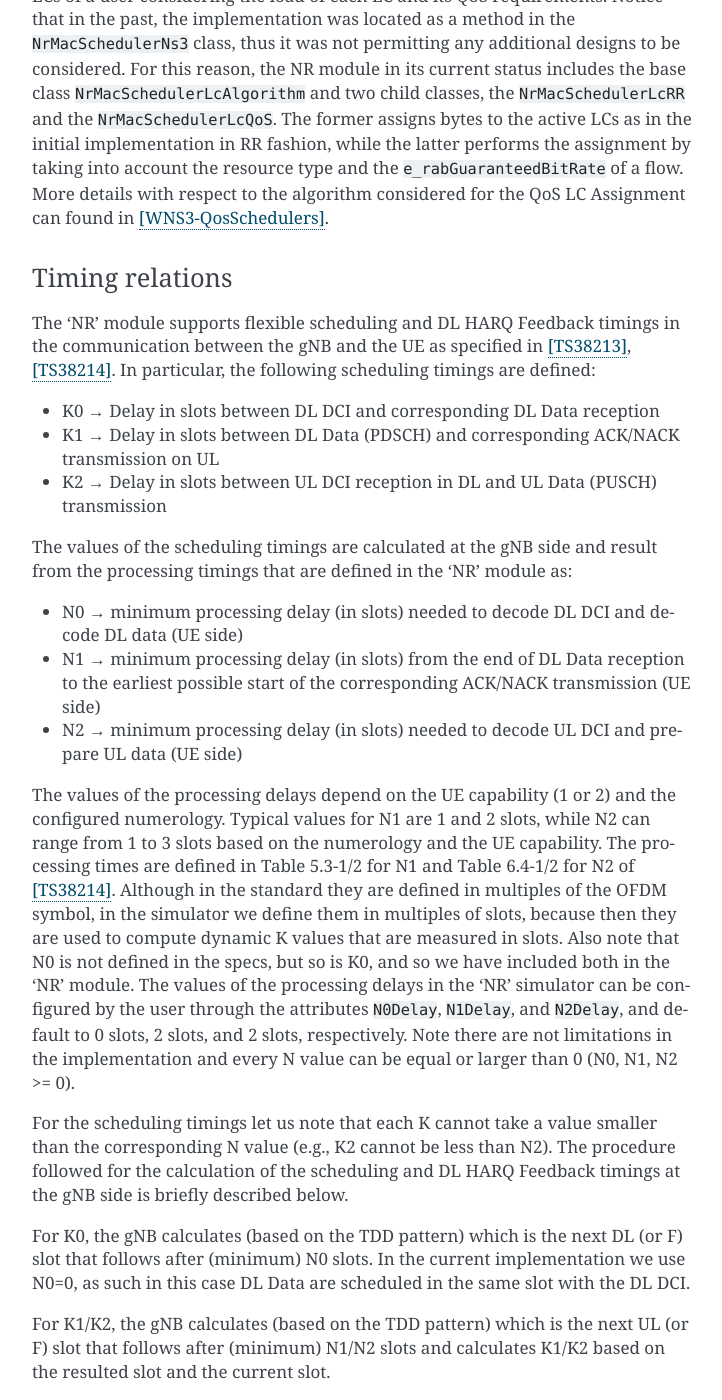
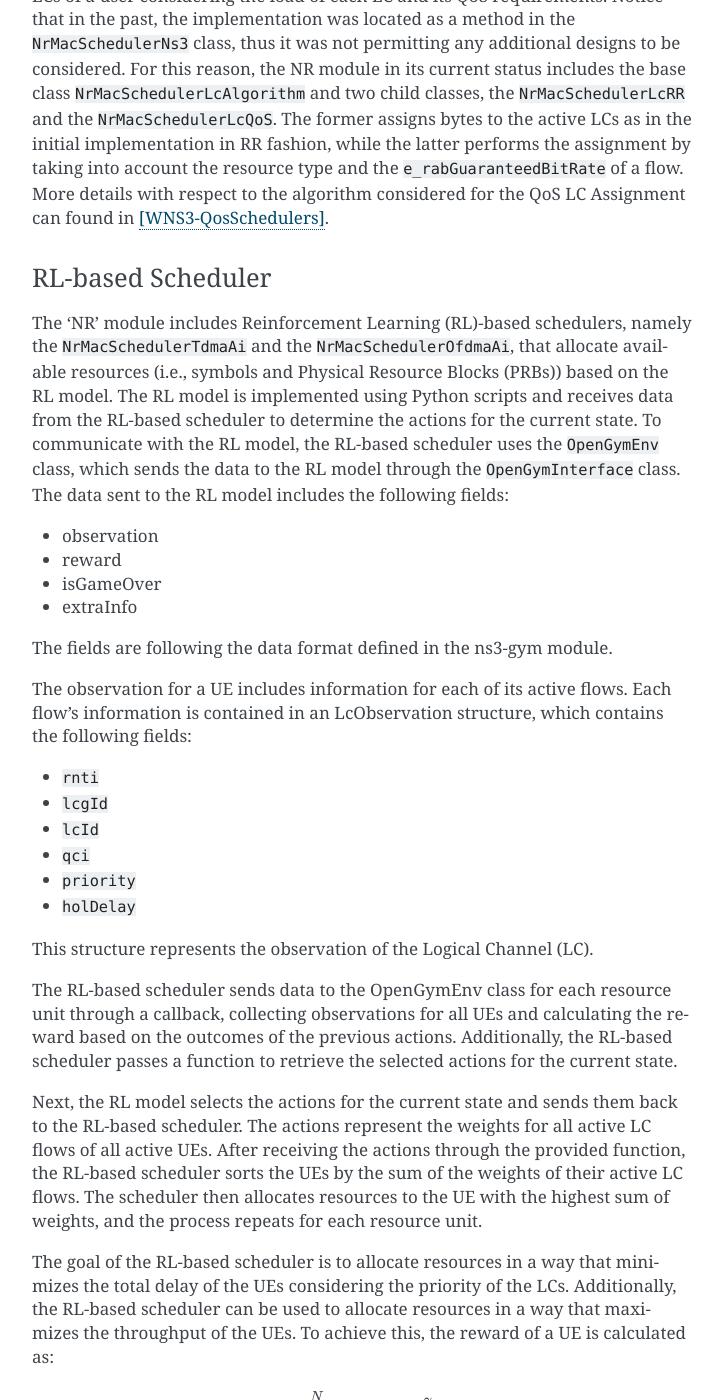
Before and after one commit to QiuYukang/5G-LENA, a Sphinx documentation site: the page built from doc/source/nr-module.rst, in a window 1280 px wide and 1400 px high, scrolled down 42551 px. Shown: the whole window, without its empty margins (388-1110 px from the left). Built offline with Sphinx 7.4.7, drawn with Linux system fonts in a browser that asks for light colours; formulas are drawn with MathJax 3; some of the changed text lies outside the part shown.

Commit message:
nr-module, readme: Add docs and setup guide for RL schedulers, tests, and examples

```diff
--- a/doc/source/nr-module.rst
+++ b/doc/source/nr-module.rst
@@ -1499,6 +1499,62 @@
 ``e_rabGuaranteedBitRate`` of a flow. More details with respect to the algorithm
 considered for the QoS LC Assignment can found in [WNS3-QosSchedulers]_.
 
+.. _RLScheduler:
+
+RL-based Scheduler
+===================
+The 'NR' module includes Reinforcement Learning (RL)-based schedulers, namely
+the ``NrMacSchedulerTdmaAi`` and the ``NrMacSchedulerOfdmaAi``, that allocate
+available resources (i.e., symbols and Physical Resource Blocks (PRBs)) based on the RL model.
+The RL model is implemented using Python scripts and receives data from the RL-based scheduler
+to determine the actions for the current state. To communicate with the RL model, the RL-based
+scheduler uses the ``OpenGymEnv`` class, which sends the data to the RL model through the ``OpenGymInterface`` class.
+The data sent to the RL model includes the following fields:
+
+* observation
+* reward
+* isGameOver
+* extraInfo
+
+The fields are following the data format defined in the ns3-gym module.
+
+The observation for a UE includes information for each of its active flows. Each flow's information
+is contained in an LcObservation structure, which contains the following fields:
+
+* ``rnti``
+* ``lcgId``
+* ``lcId``
+* ``qci``
+* ``priority``
+* ``holDelay``
+
+This structure represents the observation of the Logical Channel (LC).
+
+The RL-based scheduler sends data to the OpenGymEnv class for each resource unit through a callback,
+collecting observations for all UEs and calculating the reward based on the outcomes of the previous actions.
+Additionally, the RL-based scheduler passes a function to retrieve the selected actions for the current state.
+
+Next, the RL model selects the actions for the current state and sends them back to the RL-based scheduler.
+The actions represent the weights for all active LC flows of all active UEs. After receiving the actions
+through the provided function, the RL-based scheduler sorts the UEs by the sum of the weights of their active LC flows.
+The scheduler then allocates resources to the UE with the highest sum of weights, and the process repeats for each resource unit.
+
+The goal of the RL-based scheduler is to allocate resources in a way that minimizes the total delay of the UEs
+considering the priority of the LCs. Additionally, the RL-based scheduler can be used to allocate resources in a way
+that maximizes the throughput of the UEs. To achieve this, the reward of a UE is calculated as:
+
+.. math::
+   :nowrap:
+
+   \[
+   \text{reward} = \sum_{i=1}^{N} \frac{r^{\gamma}}{R(\tau) \times P_i \times {HOL}_i}
+   \]
+
+where :math:`N` is the number of active LCs of the UE, :math:`P_i` is the priority of the LC,
+:math:`HOL_i` is the HOL delay of the LC. The total reward of the scheduler is the sum of
+the rewards of all active UEs, :math:`r` is the instantaneous achievable data rate calculated by
+the spectrum efficiency and the channel bandwidth, :math:`\gamma` is a configurable parameter, and :math:`R(\tau)`
+is the past average data rate of the UE.
 
 Timing relations
 ================
@@ -2429,6 +2485,41 @@
 The complete details of the simulation script are provided in
 https://cttc-lena.gitlab.io/nr/html/cttc-nr-fh-xr_8cc.html.
 
+gsoc-nr-rl-based-sched
+=========================
+
+The program ``examples/gsoc-nr-rl-based-sched`` provides a example for evaluating
+the performance of RL-based schedulers (see :ref:`RLScheduler`). It is designed to assess
+E2E delay and throughput in a single-cell scenario with two UEs.
+One UE has a single flow with NON-GBR traffic (5QI=80), while the second UE has multiple flows
+with NON-GBR traffic (5QI=80) and delay-critical (DC)-GBR traffic (5QI=87).
+
+Using this program, users can compare the performance of RL-based schedulers with other schedulers,
+such as the QoS schedulers (see :ref:`QosSchedulers`) set up with either LC QoS Assignment (see :ref:`LcAssignment`)
+or LC RR assignment, by configuring the ``schedulerType`` parameter.
+
+To enable the RL-based scheduler, the ns3-gym module must be installed and the enableAi
+parameter must be set to true.
+
+The complete details of the simulation script are provided in
+https://cttc-lena.gitlab.io/nr/html/gsoc-nr-rl-based-sched_8cc.html.
+
+rl-sched-gym-env-intro.py
+#########################
+
+Simple script for testing ``gsoc-nr-rl-based-sched`` example. The script runs the example
+with the default ``Ns3Env`` environment without any specific RL model. In the script, the
+action is sampled using the ``sample`` method of the action space, and the selected action
+is sent to the simulator through the ``Ns3Env`` environment.
+
+rl-sched-gym-env-ppo.py
+########################
+
+Proximal Policy Optimization (PPO) script for testing ``gsoc-nr-rl-based-sched`` example.
+The script runs the example with the PPO model under the ``Ns3Env`` environment. For each
+iteration, the model is trained with the collected data from the simulation and send the
+selected actions to the simulator through the ``Ns3Env`` environment.
+
 .. _Validation:
 
 Validation
@@ -2537,6 +2628,13 @@
 
 Let us point out that the test for the case of DC-GBR flows is envisioned to be
 included in the short-term future.
+
+Test for NR RL-based schedulers
+===============================
+To verify the correct functionality of the callback used for invoking the ns3-gym module
+during the resource assignment process, we have implemented a unit test called ``nr-test-scheduler-ai``.
+This test checks whether the callback is properly invoked during the resource assignment process
+by comparing the passed observation with the details of the UEs and the installed flows in the UEs.
 
 Test for NR error model
 =======================
```
Also changed, not shown: README.md (+19 -0 lines).
